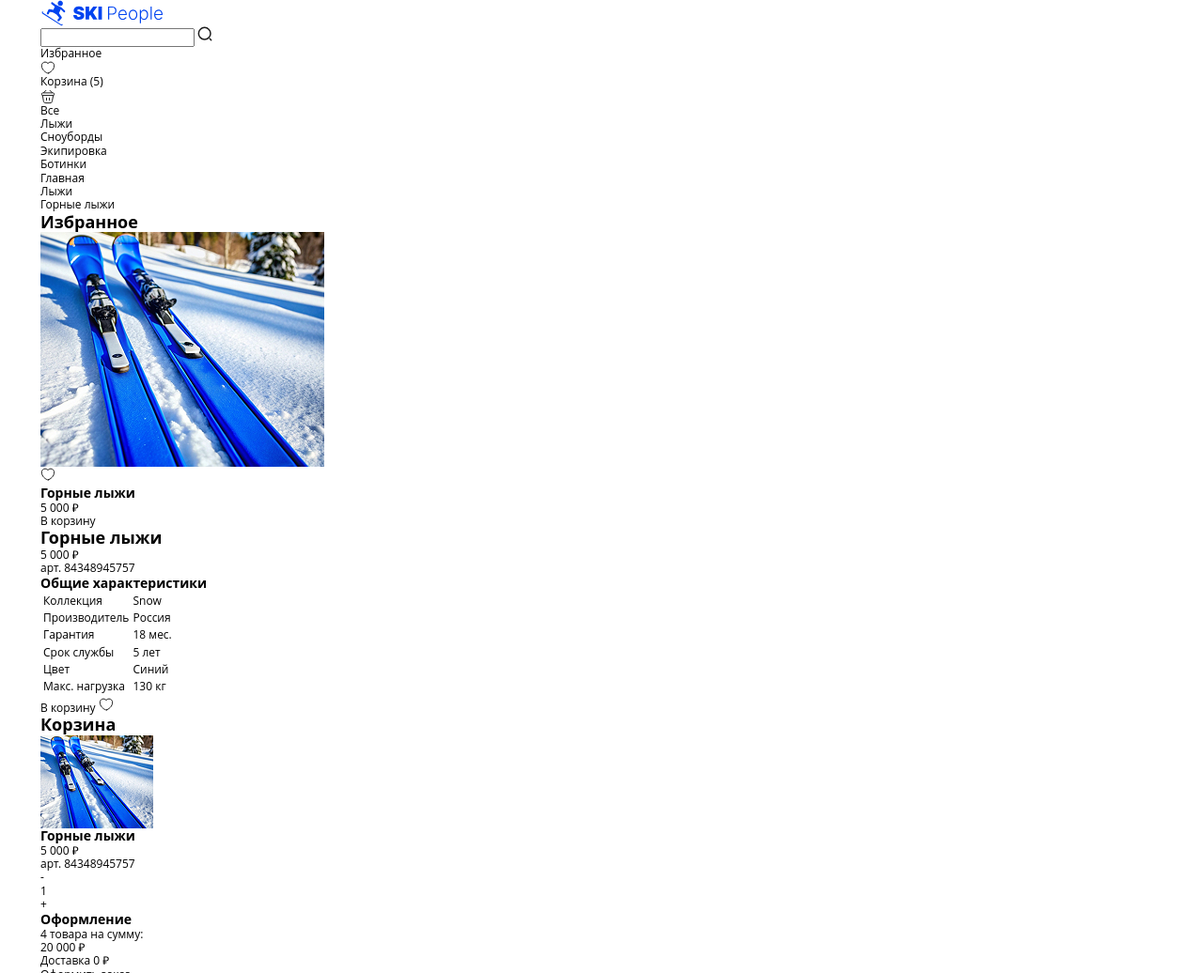
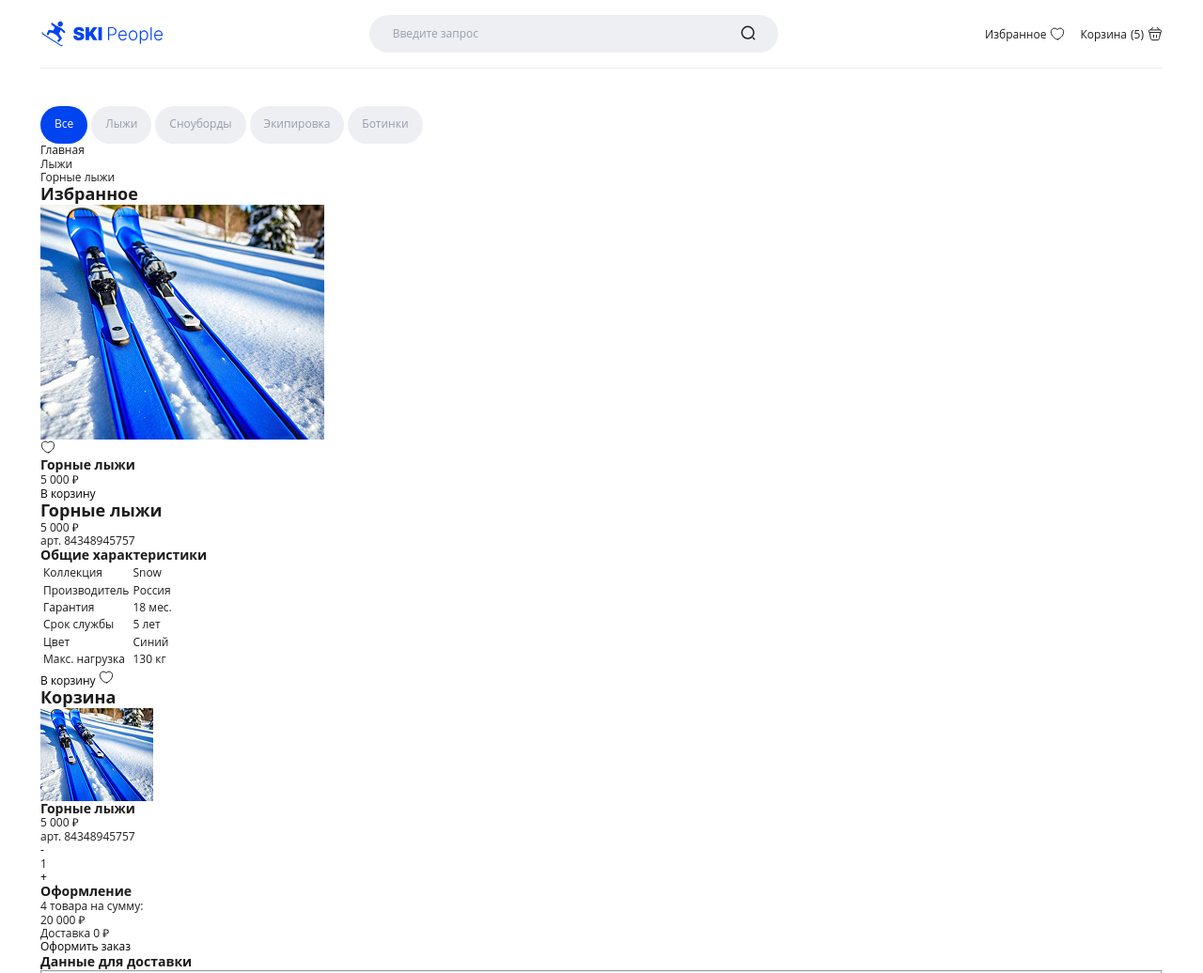
Before and after one commit to i-webtest/ski-people, a website built with Vite: page index.html in a window 1280 px wide. Shown: the top 1036 px of the page at 94% size. Built offline with nearby package versions, Linux system fonts and the light colour scheme; files whose address does not match are found by name.

Commit message:
Add styles for header and catalog

```diff
--- a/index.html
+++ b/index.html
@@ -4,12 +4,30 @@
         <meta charset="UTF-8" />
         <link rel="icon" type="image/svg+xml" href="/vite.svg" />
         <meta name="viewport" content="width=device-width, initial-scale=1.0" />
+
+        <link
+            rel="preload"
+            href="/fonts/open-sans-v40-cyrillic_latin-regular.woff2"
+            as="font"
+            type="font/woff2"
+            crossorigin
+        />
+        <link
+            rel="preload"
+            href="/fonts/inter-v18-cyrillic_latin-regular.woff2"
+            as="font"
+            type="font/woff2"
+            crossorigin
+        />
+        <link rel="preload" href="/fonts/inter-v18-cyrillic_latin-900.woff2" as="font" type="font/woff2" crossorigin />
+
         <script type="module" src="/src/main.js"></script>
         <title>Интернет-магазин SKI-people</title>
     </head>
     <body>
         <header class="header">
             <div class="container header__container">
+                <div class="header__wrapper">
                     <a
                         class="header__logo-link"
                         href="/"
@@ -20,9 +38,15 @@
                     </a>
 
                     <form class="header__search" action="#">
-                    <input class="header__search-input" type="search" name="search" />
+                        <input class="header__search-input" type="search" name="search" placeholder="Введите запрос" />
                         <button class="header__search-button" type="submit">
-                        <svg width="16" height="16" viewBox="0 0 16 16" fill="none" xmlns="http://www.w3.org/2000/svg">
+                            <svg
+                                width="16"
+                                height="16"
+                                viewBox="0 0 16 16"
+                                fill="none"
+                                xmlns="http://www.w3.org/2000/svg"
+                            >
                                 <path
                                     d="M7.66634 14C11.1641 14 13.9997 11.1645 13.9997 7.66671C13.9997 4.1689 11.1641 1.33337 7.66634 1.33337C4.16854 1.33337 1.33301 4.1689 1.33301 7.66671C1.33301 11.1645 4.16854 14 7.66634 14Z"
                                     stroke="#1C1C1C"
@@ -45,10 +69,16 @@
                         <a class="header__link" href="/favorite">
                             <span class="header__link-text">Избранное</span>
 
-                        <svg width="16" height="16" viewBox="0 0 16 16" fill="none" xmlns="http://www.w3.org/2000/svg">
+                            <svg
+                                width="16"
+                                height="16"
+                                viewBox="0 0 16 16"
+                                fill="none"
+                                xmlns="http://www.w3.org/2000/svg"
+                            >
                                 <path
                                     d="M8.4135 13.8733C8.18683 13.9533 7.8135 13.9533 7.58683 13.8733C5.6535 13.2133 1.3335 10.46 1.3335 5.79332C1.3335 3.73332 2.9935 2.06665 5.04016 2.06665C6.2535 2.06665 7.32683 2.65332 8.00016 3.55998C8.6735 2.65332 9.7535 2.06665 10.9602 2.06665C13.0068 2.06665 14.6668 3.73332 14.6668 5.79332C14.6668 10.46 10.3468 13.2133 8.4135 13.8733Z"
-                                stroke="#1C1C1C"
+                                    stroke="currentColor"
                                     stroke-linecap="round"
                                     stroke-linejoin="round"
                                 />
@@ -59,7 +89,14 @@
                             <span class="header__link-text">Корзина</span>
                             <span class="header__link-count">(5)</span>
 
-                        <svg width="16" height="16" viewBox="0 0 16 16" fill="none" xmlns="http://www.w3.org/2000/svg">
+                            <svg
+                                class="header__link-icon"
+                                width="16"
+                                height="16"
+                                viewBox="0 0 16 16"
+                                fill="none"
+                                xmlns="http://www.w3.org/2000/svg"
+                            >
                                 <path
                                     d="M5.87329 1.33337L3.45996 3.75337"
                                     stroke="#1C1C1C"
@@ -89,14 +126,15 @@
                         </a>
                     </div>
                 </div>
+            </div>
         </header>
 
         <main>
             <div class="catalog">
-                <div class="container">
+                <div class="container catalog__container">
                     <ul class="catalog__list">
                         <li class="catalog__item">
-                            <a class="catalog__link" href="#">Все</a>
+                            <a class="catalog__link catalog__link-active" href="#">Все</a>
                         </li>
                         <li class="catalog__item">
                             <a class="catalog__link" href="#">Лыжи</a>
--- a/src/scss/_base.scss
+++ b/src/scss/_base.scss
@@ -20,6 +20,8 @@
 
 body {
     position: relative;
+    display: flex;
+    flex-direction: column;
     overflow-x: hidden;
     min-width: 320px;
     min-height: 100vh;
@@ -27,8 +29,21 @@ body {
     font-weight: 400;
     font-size: 12px;
     line-height: 1.2;
-    // color: $text-color-black;
+    color: #1c1c1c;
     // background-color: $text-color-white;
+}
+
+main {
+    flex-grow: 1;
+    padding-bottom: 60px;
+
+    @include tablet {
+        padding-bottom: 80px;
+    }
+
+    @include laptop {
+        padding-bottom: 100px;
+    }
 }
 
 img,
@@ -81,18 +96,22 @@ iframe {
 
 .container {
     max-width: 1342px;
-    padding: 0 43px;
+    padding: 0 16px;
     margin: 0 auto;
-
-    @include laptop {
-        // padding: 0 40px;
-    }
 
     @include tablet {
         padding: 0 29px;
     }
 
-    @include mobile {
-        padding: 0 16px;
+    @include laptop {
+        padding: 0 43px;
     }
+
+    // @include mobile {
+    //     padding: 0 16px;
+    // }
 }
+
+input[type='search' i]::-webkit-search-cancel-button {
+    appearance: none;
+}
--- a/src/scss/_media.scss
+++ b/src/scss/_media.scss
@@ -1,21 +1,27 @@
-$laptop: 1024px;
-$tablet: 768px;
-$mobile: 520px;
+$tablet: 520px;
+$laptop: 768px;
+$desktop: 1024px;
 
-@mixin laptop {
-    @media (max-width: $laptop) {
+// @mixin mobile {
+//     @media (max-width: $mobile) {
+//         @content;
+//     }
+// }
+
+@mixin tablet {
+    @media (min-width: $tablet) {
         @content;
     }
 }
 
-@mixin tablet {
-    @media (max-width: $tablet) {
+@mixin laptop {
+    @media (min-width: $laptop) {
         @content;
     }
 }
 
-@mixin mobile {
-    @media (max-width: $mobile) {
+@mixin desktop {
+    @media (min-width: $desktop) {
         @content;
     }
 }
--- /dev/null
+++ b/src/scss/modules/_catalog.scss
@@ -0,0 +1,63 @@
+@use '@scss/media' as *;
+
+.catalog {
+    overflow-x: hidden;
+    padding-top: 28px;
+
+    @include tablet {
+        padding-top: 32px;
+    }
+
+    @include laptop {
+        padding-top: 40px;
+    }
+
+    &__container {
+        padding: 0;
+    }
+
+    &__list {
+        display: flex;
+        gap: 4px;
+        overflow-x: auto;
+        scrollbar-width: none;
+        padding: 0 16px;
+
+        @include tablet {
+            padding: 0 29px;
+        }
+
+        @include laptop {
+            padding: 0 43px;
+        }
+    }
+
+    &__item {
+    }
+
+    &__link {
+        display: block;
+        color: #969eae;
+        background-color: #eeeff2;
+        border: 1px solid transparent;
+        border-radius: 32px;
+        outline: none;
+        padding: 11px 14px 13px;
+
+        &:hover,
+        &:focus-visible {
+            color: #0044f0;
+            border-color: #0044f0;
+        }
+
+        &-active {
+            color: #fff;
+            background-color: #0044f0;
+
+            &:hover,
+            &:focus-visible {
+                color: #fff;
+            }
+        }
+    }
+}
--- /dev/null
+++ b/src/scss/modules/_header.scss
@@ -0,0 +1,137 @@
+@use '@scss/media' as *;
+@use '@scss/variables' as *;
+
+.header {
+    &__container {
+    }
+
+    &__wrapper {
+        display: grid;
+        grid-template-areas:
+            'logo navigation'
+            'search search';
+        gap: 16px;
+        border-bottom: 1px solid #eeeff2;
+        padding: 16px 0;
+
+        @include laptop {
+            grid-template-areas: 'logo search navigation';
+            align-items: center;
+        }
+    }
+
+    &__logo-link {
+        grid-area: logo;
+        display: block;
+        max-width: max-content;
+        border-radius: 4px;
+        outline-offset: 4px;
+        outline: 1px solid transparent;
+
+        &:focus-visible {
+            outline-color: #0044f0;
+        }
+    }
+
+    &__logo-image {
+        width: 106px;
+
+        @include tablet {
+            width: 130px;
+        }
+    }
+
+    &__search {
+        position: relative;
+        grid-area: search;
+        width: 100%;
+
+        @include laptop {
+            max-width: 408px;
+        }
+
+        @include desktop {
+            max-width: 514px;
+        }
+    }
+
+    &__search-input {
+        width: 100%;
+        background-color: #eeeff2;
+        border: 1px solid transparent;
+        border-radius: 32px;
+        outline: none;
+        padding: 12px 50px 12px 24px;
+
+        &:hover,
+        &:focus {
+            border-color: #dfe3eb;
+        }
+
+        &::placeholder {
+            color: #969eae;
+        }
+    }
+
+    &__search-button {
+        position: absolute;
+        top: 11px;
+        right: 24px;
+        border-radius: 4px;
+        outline-offset: 4px;
+        outline: 1px solid transparent;
+
+        &:focus-visible {
+            outline-color: #0044f0;
+        }
+    }
+
+    &__links-list {
+        grid-area: navigation;
+        justify-self: end;
+        display: flex;
+        align-items: center;
+        gap: 16px;
+    }
+
+    &__link {
+        display: flex;
+        flex-direction: row-reverse;
+        align-items: flex-end;
+        gap: 4px;
+        fill: #fff;
+        border-radius: 4px;
+        outline-offset: 4px;
+        outline: 1px solid transparent;
+
+        &:focus-visible {
+            outline-color: #0044f0;
+        }
+
+        @include tablet {
+            flex-direction: row;
+        }
+
+        &:hover,
+        &:active,
+        &:hover svg,
+        &:active svg {
+            color: #0044f0;
+            fill: #0044f0;
+        }
+    }
+
+    &__link-text {
+        display: none;
+
+        @include tablet {
+            display: block;
+        }
+    }
+
+    &__link-count {
+    }
+
+    &__link-icon {
+    }
+}
--- a/src/style.scss
+++ b/src/style.scss
@@ -1,4 +1,6 @@
 @use 'scss/fonts';
 @use 'scss/base';
+@use 'scss/modules/header';
+@use 'scss/modules/catalog';
 
 @import 'normalize.css';
```
Also changed, not shown: src/scss/_variables.scss (+0 -7 lines). Lines whose indentation alone changed are shown as unchanged.
